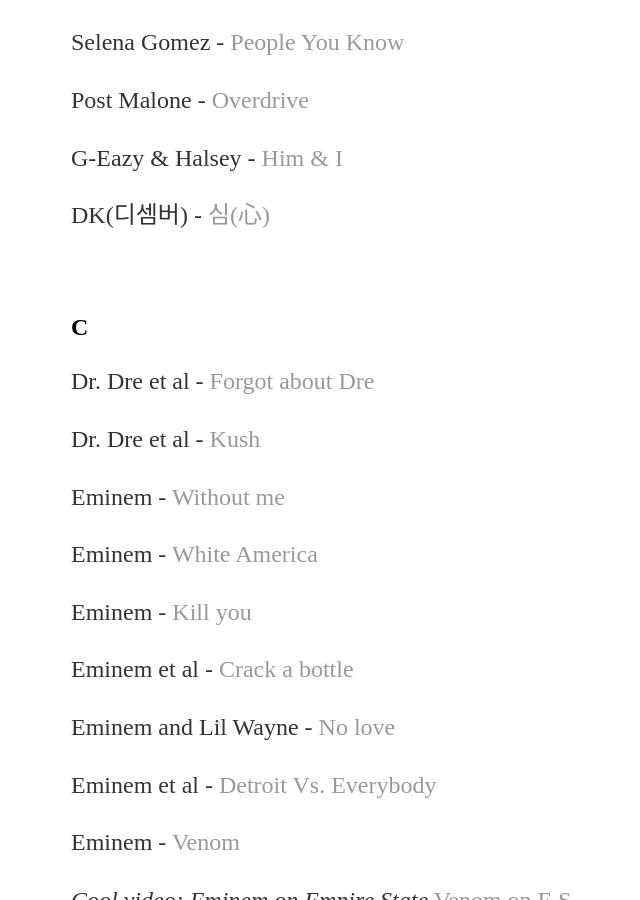
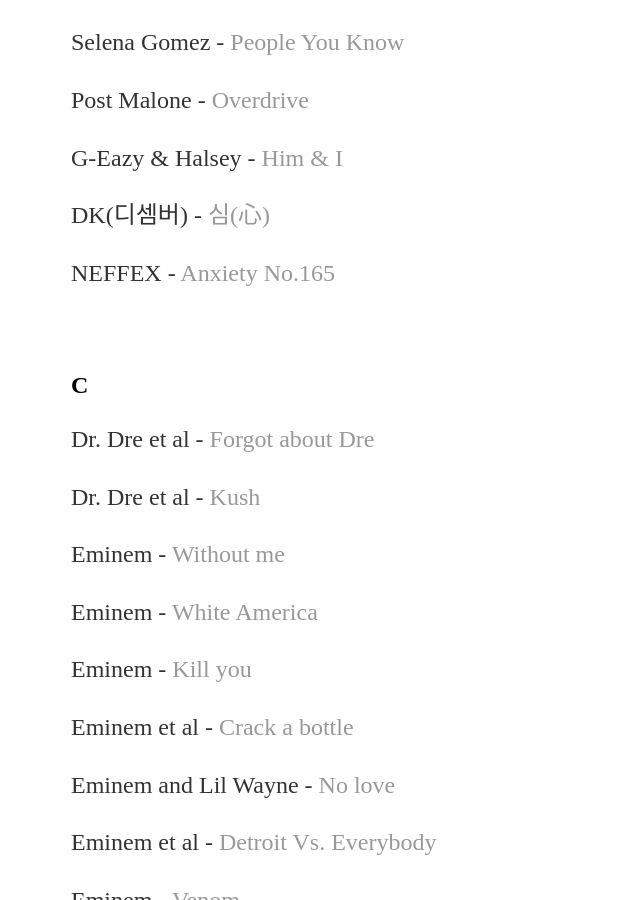
Before and after one commit to yjkweon24/yjkweon24.github.io, a Jekyll site: the page built from _posts/2018-10-23-songs-that-i-love.md, in a window 1280 px wide and 900 px high, scrolled down 16926 px. Shown: the whole window, without its empty margins (121-761 px from the left). Built offline with Jekyll 4.4.1, drawn with Linux system fonts in a browser that asks for light colours.

Commit message:
Update 2018-10-23-songs-that-i-love.md

```diff
--- a/_posts/2018-10-23-songs-that-i-love.md
+++ b/_posts/2018-10-23-songs-that-i-love.md
@@ -590,6 +590,8 @@
 
 DK(디셈버) - [심(心)](https://youtu.be/ZbWooNg4IMo?si=RJOZXmvjbwpYlpAW)
 
+NEFFEX - [Anxiety No.165](https://youtu.be/EgZ39cjAJuM?si=fW4A1dsgdHxt2nqc)
+
 <br>
 
 ## C
```
